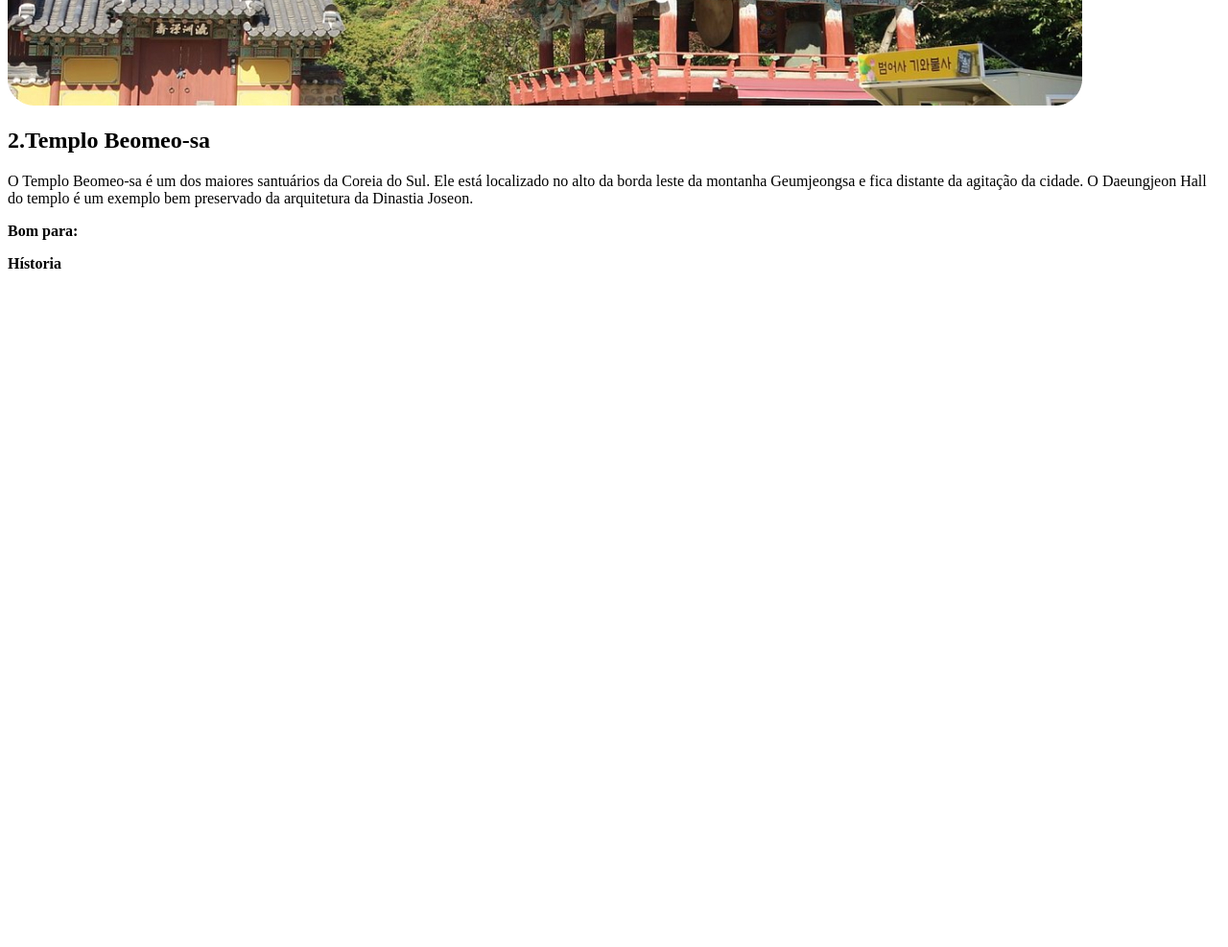
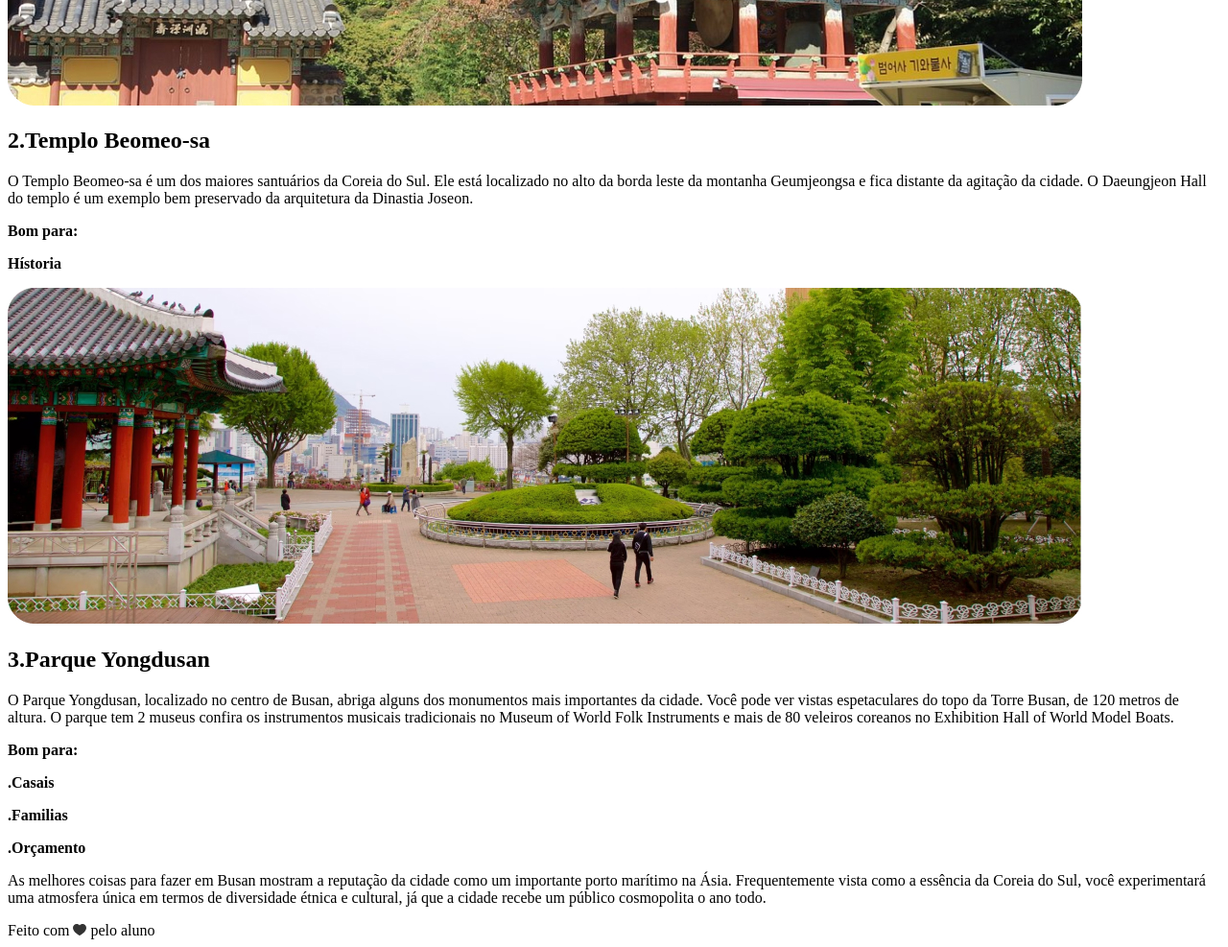
Before and after one commit to harleymarcelo/local-turistico, a plain HTML site: page index.html in a window 1280 px wide. Shown: the part 1727-2714 px from the top of the page at 96% size. Before the commit the page ends 2027 px from the top, so only its background shows below. Drawn offline with Linux system fonts and the light colour scheme.

Commit message:
finalizando parte inicial do projeto

```diff
--- a/index.html
+++ b/index.html
@@ -38,6 +38,8 @@ Os santuários budistas que pontilham a costa e as montanhas de Busan têm uma a
     <p><strong>Hístoria</strong></p>
 
 </div>
+
+<div>
      <img src="imagens/Templo Beomeo-sa.jpg" alt="templo2">
 
      <h2> 2.Templo Beomeo-sa</h2>
@@ -48,9 +50,33 @@ Os santuários budistas que pontilham a costa e as montanhas de Busan têm uma a
 
     <p><strong>Hístoria</strong></p>
 
+</div>
 
 
+<div>
 
+<img src="imagens/Parque Yongdusan.jpg" alt="Parque">
+
+<h2>3.Parque Yongdusan</h2>
+
+<p>O Parque Yongdusan, localizado no centro de Busan, abriga alguns dos monumentos mais importantes da cidade. Você pode ver vistas espetaculares do topo da Torre Busan, de 120 metros de altura. O parque tem 2 museus  confira os instrumentos musicais tradicionais no Museum of World Folk Instruments e mais de 80 veleiros coreanos no Exhibition Hall of World Model Boats.</p>
+
+<p><strong>Bom para:</strong></p>
+
+<p><strong>.Casais</strong></p>
+<p><strong>.Familias</strong></p>
+<p><strong>.Orçamento</strong></p>
+
+</div>
+
+
+<div>
+
+
+<p>As melhores coisas para fazer em Busan mostram a reputação da cidade como um importante porto marítimo na Ásia. Frequentemente vista como a essência da Coreia do Sul, você experimentará uma atmosfera única em termos de diversidade étnica e cultural, já que a cidade recebe um público cosmopolita o ano todo.</p>
+
+</div>
 
 </body>
 </html>
+<footer> Feito com <img src="imagens/coracao.svg" alt="coracao"> pelo aluno</footer
```
Also changed, not shown: imagens/coracao.svg (added).
